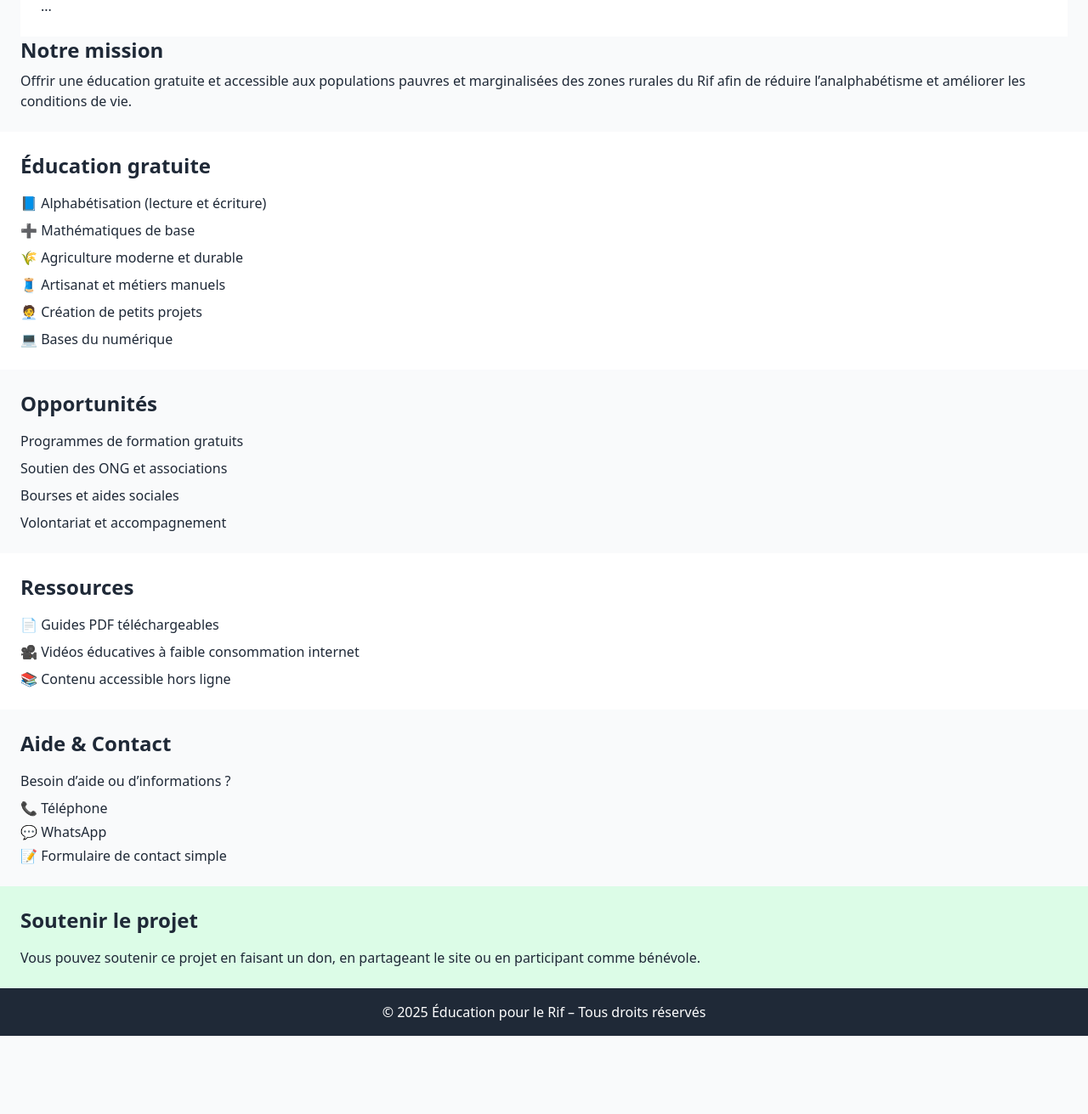
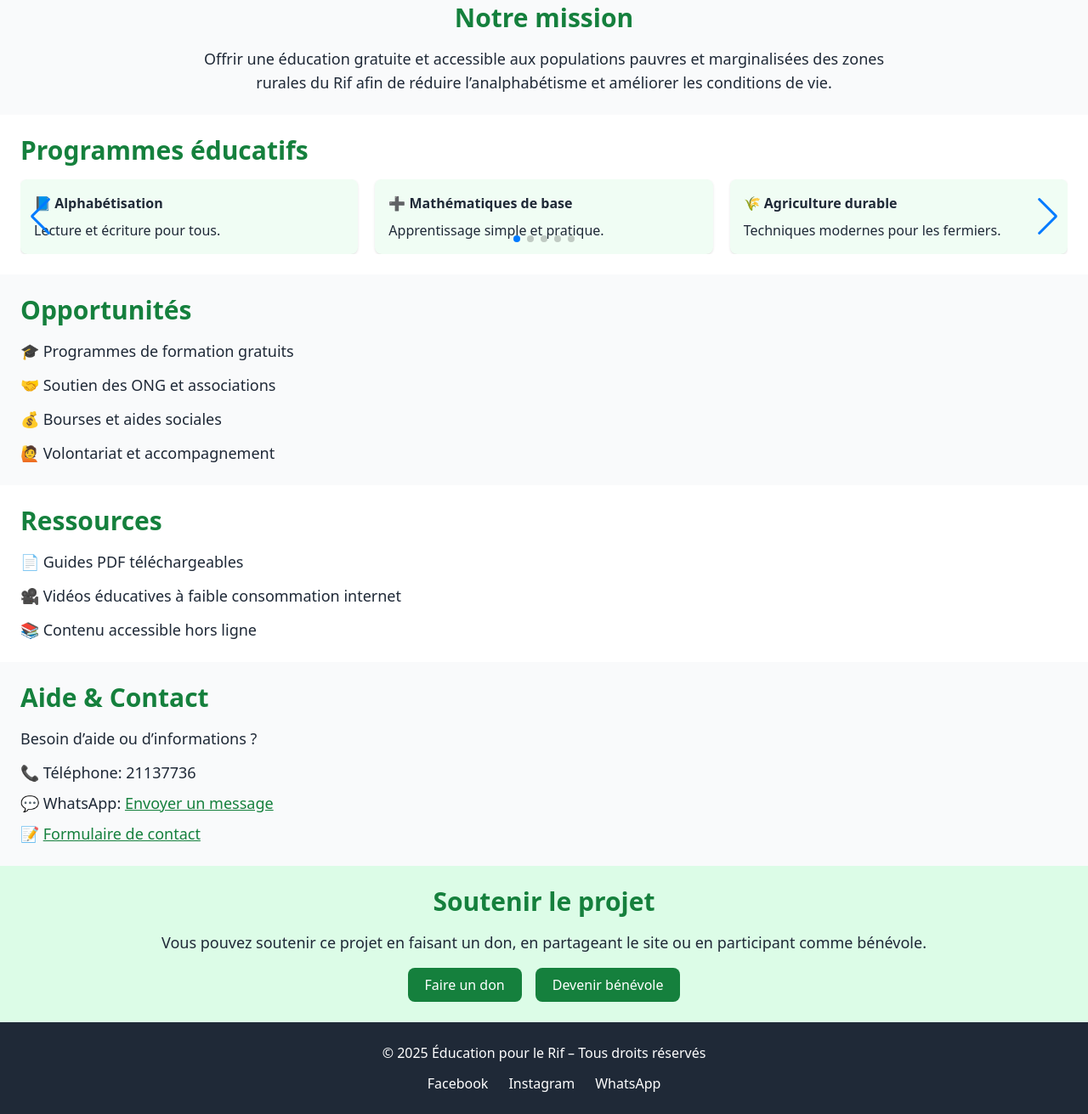
Before and after one commit to brokentuber1-alt/education-rif, a plain HTML site: page index.html in a window 1280 px wide. Shown: the part 781-2092 px from the top of the page at 85% size. Before the commit the page ends 2000 px from the top, so only its background shows below. Drawn offline with nearby package versions, Linux system fonts and the light colour scheme.

Commit message:
Update index.html

```diff
--- a/index.html
+++ b/index.html
@@ -1,84 +1,93 @@
 <!DOCTYPE html>
 <html lang="fr">
 <head>
-  <link href="https://unpkg.com/aos@2.3.4/dist/aos.css" rel="stylesheet">
-
   <meta charset="UTF-8" />
   <meta name="viewport" content="width=device-width, initial-scale=1.0" />
   <title>Éducation pour le Rif</title>
   <script src="https://cdn.tailwindcss.com"></script>
+  <link href="https://unpkg.com/aos@2.3.4/dist/aos.css" rel="stylesheet">
+  <!-- Swiper Carousel CSS -->
+  <link rel="stylesheet" href="https://cdn.jsdelivr.net/npm/swiper@9/swiper-bundle.min.css" />
 </head>
 <body class="bg-gray-50 text-gray-800">
-   <link href="https://unpkg.com/aos@2.3.4/dist/aos.css" rel="stylesheet">
-  <section class="relative">
-     <link href="https://unpkg.com/aos@2.3.4/dist/aos.css" rel="stylesheet">
+
+  <!-- Hero Section -->
+  <section class="relative h-[80vh]">
     <img
       src="https://images.unsplash.com/photo-1523580846011-d3a5bc25702b"
-    class="w-full h-[70vh] object-cover"
+      class="w-full h-full object-cover"
       alt="Education rurale"
     />
-  <div class="absolute inset-0 bg-black/50 flex items-center justify-center">
-    <h1 class="text-white text-4xl md:text-5xl font-bold text-center">
-      L’éducation change des vies
-    </h1>
+    <div class="absolute inset-0 bg-black/50 flex flex-col items-center justify-center text-center px-4">
+      <h1 class="text-white text-4xl md:text-6xl font-bold mb-4" data-aos="fade-down">L’éducation change des vies</h1>
+      <p class="text-white text-lg md:text-2xl" data-aos="fade-up" data-aos-delay="200">Offrir un avenir meilleur aux enfants du Rif</p>
+      <a href="#mission" class="mt-6 bg-green-600 hover:bg-green-700 text-white px-6 py-3 rounded-lg font-semibold transition transform hover:scale-105" data-aos="zoom-in" data-aos-delay="400">Découvrir notre mission</a>
     </div>
   </section>
 
-
   <!-- Header -->
-  <header class="bg-green-700 text-white p-6 text-center">
-     <link href="https://unpkg.com/aos@2.3.4/dist/aos.css" rel="stylesheet">
+  <header class="bg-green-700 text-white p-6 text-center" data-aos="fade-down">
     <h1 class="text-3xl font-bold">Éducation pour le Rif</h1>
     <p class="mt-2 text-lg">L’éducation gratuite pour un avenir meilleur</p>
   </header>
 
-  <!-- Home -->
-  <section class="p-6">
-     <link href="https://unpkg.com/aos@2.3.4/dist/aos.css" rel="stylesheet">
-    <section class="p-6 bg-white" data-aos="fade-up">
-  <h2 class="text-2xl font-semibold mb-4">Éducation gratuite</h2>
-  ...
-</section>
-
-    <h2 class="text-2xl font-semibold mb-2">Notre mission</h2>
-    <p>
-      Offrir une éducation gratuite et accessible aux populations pauvres et
-      marginalisées des zones rurales du Rif afin de réduire l’analphabétisme et
-      améliorer les conditions de vie.
+  <!-- Mission -->
+  <section id="mission" class="p-6 max-w-4xl mx-auto" data-aos="fade-up">
+    <h2 class="text-3xl font-semibold mb-4 text-center text-green-700">Notre mission</h2>
+    <p class="text-lg text-center">
+      Offrir une éducation gratuite et accessible aux populations pauvres et marginalisées des zones rurales du Rif afin de réduire l’analphabétisme et améliorer les conditions de vie.
     </p>
   </section>
 
-  <!-- Education -->
-  <section class="p-6 bg-white">
-     <link href="https://unpkg.com/aos@2.3.4/dist/aos.css" rel="stylesheet">
-    <h2 class="text-2xl font-semibold mb-4">Éducation gratuite</h2>
-    <ul class="space-y-2">
-      <li>📘 Alphabétisation (lecture et écriture)</li>
-      <li>➕ Mathématiques de base</li>
-      <li>🌾 Agriculture moderne et durable</li>
-      <li>🧵 Artisanat et métiers manuels</li>
-      <li>🧑‍💼 Création de petits projets</li>
-      <li>💻 Bases du numérique</li>
-    </ul>
+  <!-- Education with Carousel -->
+  <section class="p-6 bg-white" data-aos="fade-right">
+    <h2 class="text-3xl font-semibold mb-4 text-green-700">Programmes éducatifs</h2>
+    <!-- Swiper Carousel -->
+    <div class="swiper mySwiper">
+      <div class="swiper-wrapper">
+        <div class="swiper-slide p-4 bg-green-50 rounded-lg shadow hover:shadow-lg transition transform hover:scale-105">
+          <h3 class="font-bold mb-2">📘 Alphabétisation</h3>
+          <p>Lecture et écriture pour tous.</p>
+        </div>
+        <div class="swiper-slide p-4 bg-green-50 rounded-lg shadow hover:shadow-lg transition transform hover:scale-105">
+          <h3 class="font-bold mb-2">➕ Mathématiques de base</h3>
+          <p>Apprentissage simple et pratique.</p>
+        </div>
+        <div class="swiper-slide p-4 bg-green-50 rounded-lg shadow hover:shadow-lg transition transform hover:scale-105">
+          <h3 class="font-bold mb-2">🌾 Agriculture durable</h3>
+          <p>Techniques modernes pour les fermiers.</p>
+        </div>
+        <div class="swiper-slide p-4 bg-green-50 rounded-lg shadow hover:shadow-lg transition transform hover:scale-105">
+          <h3 class="font-bold mb-2">🧵 Artisanat</h3>
+          <p>Apprendre des métiers manuels utiles.</p>
+        </div>
+        <div class="swiper-slide p-4 bg-green-50 rounded-lg shadow hover:shadow-lg transition transform hover:scale-105">
+          <h3 class="font-bold mb-2">💻 Bases du numérique</h3>
+          <p>Compétences digitales pour tous.</p>
+        </div>
+      </div>
+      <!-- Swiper navigation -->
+      <div class="swiper-button-next"></div>
+      <div class="swiper-button-prev"></div>
+      <div class="swiper-pagination mt-4"></div>
+    </div>
   </section>
 
   <!-- Opportunities -->
-  <section class="p-6">
-     <link href="https://unpkg.com/aos@2.3.4/dist/aos.css" rel="stylesheet">
-    <h2 class="text-2xl font-semibold mb-4">Opportunités</h2>
-    <ul class="space-y-2">
-      <li>Programmes de formation gratuits</li>
-      <li>Soutien des ONG et associations</li>
-      <li>Bourses et aides sociales</li>
-      <li>Volontariat et accompagnement</li>
+  <section class="p-6" data-aos="fade-left">
+    <h2 class="text-3xl font-semibold mb-4 text-green-700">Opportunités</h2>
+    <ul class="space-y-3 text-lg">
+      <li>🎓 Programmes de formation gratuits</li>
+      <li>🤝 Soutien des ONG et associations</li>
+      <li>💰 Bourses et aides sociales</li>
+      <li>🙋 Volontariat et accompagnement</li>
     </ul>
   </section>
 
   <!-- Resources -->
-  <section class="p-6 bg-white">
-     <link href="https://unpkg.com/aos@2.3.4/dist/aos.css" rel="stylesheet">
-    <h2 class="text-2xl font-semibold mb-4">Ressources</h2>
-    <ul class="space-y-2">
+  <section class="p-6 bg-white" data-aos="zoom-in">
+    <h2 class="text-3xl font-semibold mb-4 text-green-700">Ressources</h2>
+    <ul class="space-y-3 text-lg">
       <li>📄 Guides PDF téléchargeables</li>
       <li>🎥 Vidéos éducatives à faible consommation internet</li>
       <li>📚 Contenu accessible hors ligne</li>
@@ -86,36 +95,55 @@
   </section>
 
   <!-- Contact -->
-  <section class="p-6">
-     <link href="https://unpkg.com/aos@2.3.4/dist/aos.css" rel="stylesheet">
-    <h2 class="text-2xl font-semibold mb-4">Aide & Contact</h2>
-    <p>Besoin d’aide ou d’informations ?</p>
-    <ul class="mt-2 space-y-1">
-      <li>📞 Téléphone</li>
-      <li>💬 WhatsApp</li>
-      <li>📝 Formulaire de contact simple</li>
+  <section class="p-6" data-aos="fade-up">
+    <h2 class="text-3xl font-semibold mb-4 text-green-700">Aide & Contact</h2>
+    <p class="text-lg mb-3">Besoin d’aide ou d’informations ?</p>
+    <ul class="space-y-2 text-lg">
+      <li>📞 Téléphone: 21137736</li>
+      <li>💬 WhatsApp: <a href="#" class="text-green-700 underline hover:scale-105 transition">Envoyer un message</a></li>
+      <li>📝 <a href="#" class="text-green-700 underline hover:scale-105 transition">Formulaire de contact</a></li>
     </ul>
   </section>
 
   <!-- Support -->
-  <section class="p-6 bg-green-100">
-     <link href="https://unpkg.com/aos@2.3.4/dist/aos.css" rel="stylesheet">
-    <h2 class="text-2xl font-semibold mb-4">Soutenir le projet</h2>
-    <p>
-      Vous pouvez soutenir ce projet en faisant un don, en partageant le site ou
-      en participant comme bénévole.
+  <section class="p-6 bg-green-100 text-center" data-aos="flip-up">
+    <h2 class="text-3xl font-semibold mb-4 text-green-700">Soutenir le projet</h2>
+    <p class="text-lg mb-4">
+      Vous pouvez soutenir ce projet en faisant un don, en partageant le site ou en participant comme bénévole.
     </p>
+    <div class="flex justify-center gap-4">
+      <a href="#" class="bg-green-700 text-white px-5 py-2 rounded-lg hover:bg-green-800 transition transform hover:scale-105">Faire un don</a>
+      <a href="#" class="bg-green-700 text-white px-5 py-2 rounded-lg hover:bg-green-800 transition transform hover:scale-105">Devenir bénévole</a>
+    </div>
   </section>
 
   <!-- Footer -->
-  <footer class="bg-gray-800 text-white text-center p-4">
-     <link href="https://unpkg.com/aos@2.3.4/dist/aos.css" rel="stylesheet">
+  <footer class="bg-gray-800 text-white text-center p-6" data-aos="fade-up">
     <p>© 2025 Éducation pour le Rif – Tous droits réservés</p>
+    <div class="flex justify-center gap-6 mt-3">
+      <a href="#" class="hover:text-green-400 transition">Facebook</a>
+      <a href="#" class="hover:text-green-400 transition">Instagram</a>
+      <a href="#" class="hover:text-green-400 transition">WhatsApp</a>
+    </div>
   </footer>
+
+  <!-- Scripts -->
   <script src="https://unpkg.com/aos@2.3.4/dist/aos.js"></script>
   <script>
     AOS.init({ duration: 1000, once: true });
   </script>
+  <!-- Swiper Carousel JS -->
+  <script src="https://cdn.jsdelivr.net/npm/swiper@9/swiper-bundle.min.js"></script>
+  <script>
+    const swiper = new Swiper('.mySwiper', {
+      slidesPerView: 1,
+      spaceBetween: 20,
+      loop: true,
+      pagination: { el: '.swiper-pagination', clickable: true },
+      navigation: { nextEl: '.swiper-button-next', prevEl: '.swiper-button-prev' },
+      breakpoints: { 640: { slidesPerView: 2 }, 1024: { slidesPerView: 3 } }
+    });
+  </script>
 
 </body>
 </html>
```
Lines whose indentation alone changed are shown as unchanged.
